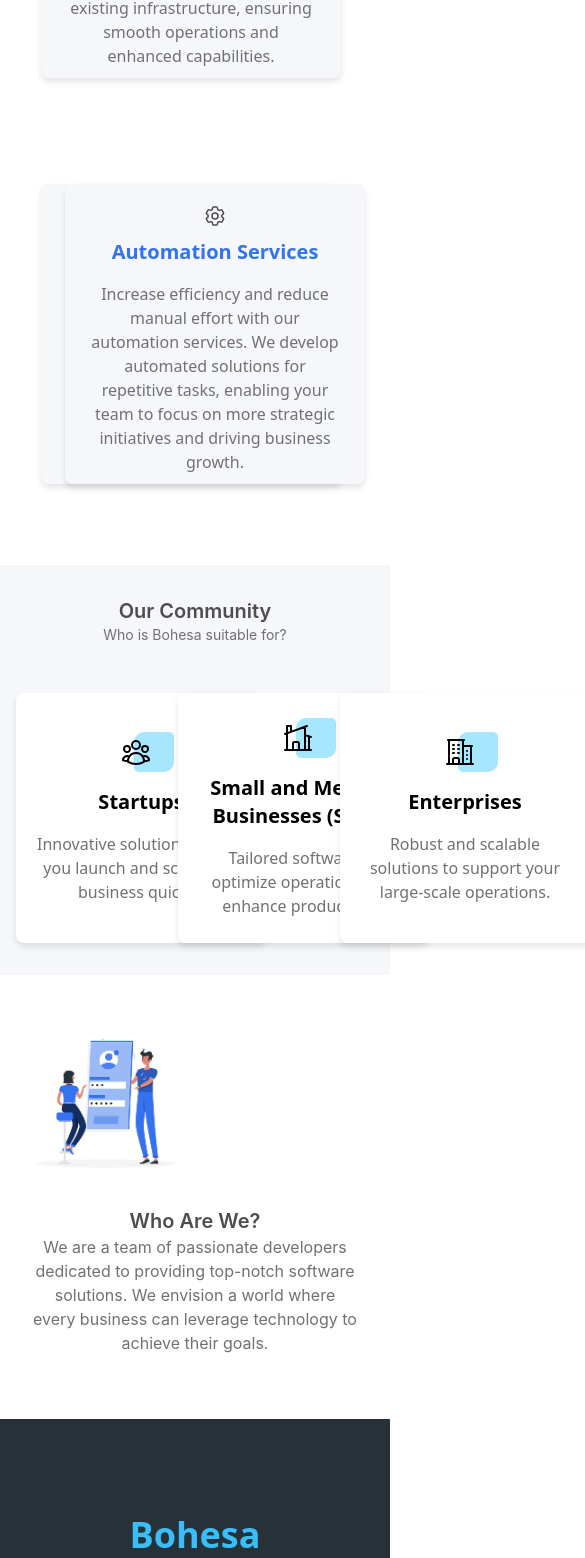
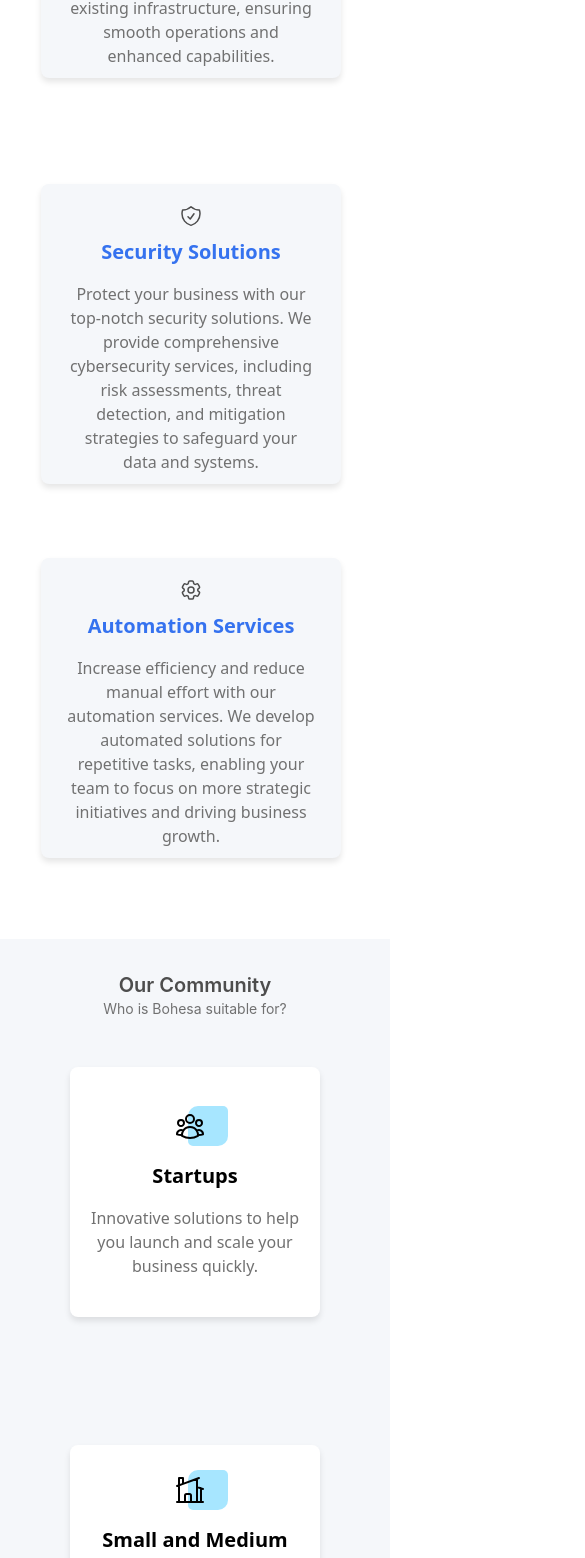
Before and after one commit to haro3535/Group-Website, a React (Create React App) app in the folder frontend/: page / in a window 390 px wide. Shown: the part 2513-4071 px from the top of the page, 585 px wide, since content can reach past the window. Built offline with nearby package versions, Linux system fonts and the light colour scheme.

Commit message:
card resizes handled

```diff
--- a/frontend/src/Cards/Cards.js
+++ b/frontend/src/Cards/Cards.js
@@ -84,8 +84,8 @@
       </h1>
     </div>
 
-    {/* Responsive Grid Layout */}
-    <div className="grid grid-cols-1 sm:grid-cols-2 lg:grid-cols-4 gap-6">
+
+    <div className="grid grid-cols-1 sm:grid-cols-2  xl:grid-cols-4 gap-6">
       {cards.slice(0, 4).map((card, index) => (
         <div key={card.id} className="col-span-1">
           <Card title={card.title} content={card.content} icon={icons[index]} />
@@ -93,14 +93,14 @@
       ))}
     </div>
 
-    <div className="grid grid-cols-1 sm:grid-cols-2 lg:grid-cols-4 gap-6 mt-8">
-      <div className="col-span-2 lg:col-span-1"></div>
+    <div className="grid grid-cols-1 sm:grid-cols-2 xl:grid-cols-4 gap-6 mt-8">
+      <div className="col-span-1 sm:col-span-2 xl:col-span-1"></div>
       {cards.slice(4, 6).map((card, index) => (
         <div key={card.id} className="col-span-1">
           <Card title={card.title} content={card.content} icon={icons[index + 4]} />
         </div>
       ))}
-      <div className="col-span-2 lg:col-span-1"></div>
+      <div className="col-span-1 sm:col-span-2 xl:col-span-1"></div>
     </div>
   </div>
 );
--- a/frontend/src/Community/Community.js
+++ b/frontend/src/Community/Community.js
@@ -39,14 +39,14 @@
 );
 
 const CardsGrid = () => (
-  <div className="container mx-auto px-4 py-8 bg-bcg-light-gray">
+  <div className="mx-auto px-4 py-8 bg-bcg-light-gray">
     <div className="flex flex-col items-center mb-12">
       <h2 className="text-xl font-semibold inter-font" style={{ color: 'var(--custom-gray)' }}>Our Community</h2>
       <h1 className="text-sm font-normal inter-font" style={{ color: 'var(--light-gray)' }}>Who is Bohesa suitable for?</h1>
     </div>
 
     <div className="flex justify-center">
-      <div className="grid grid-cols-3 gap-32">
+      <div className="grid grid-cols-1 md:grid-cols-2 lg:grid-cols-3 gap-32 ">
         {cards.map((card, index) => (
           <Card key={card.id} title={card.title} content={card.content} icon={[icon1, icon2, icon3][index]} />
         ))}
```
